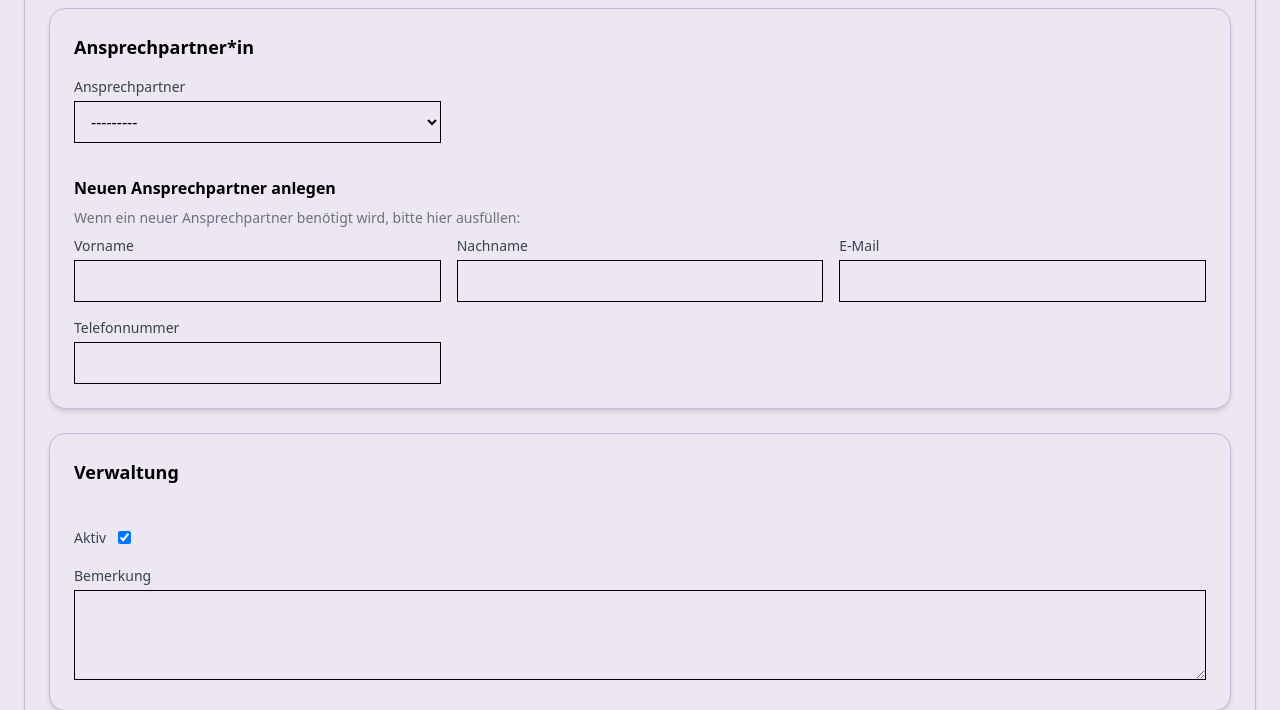
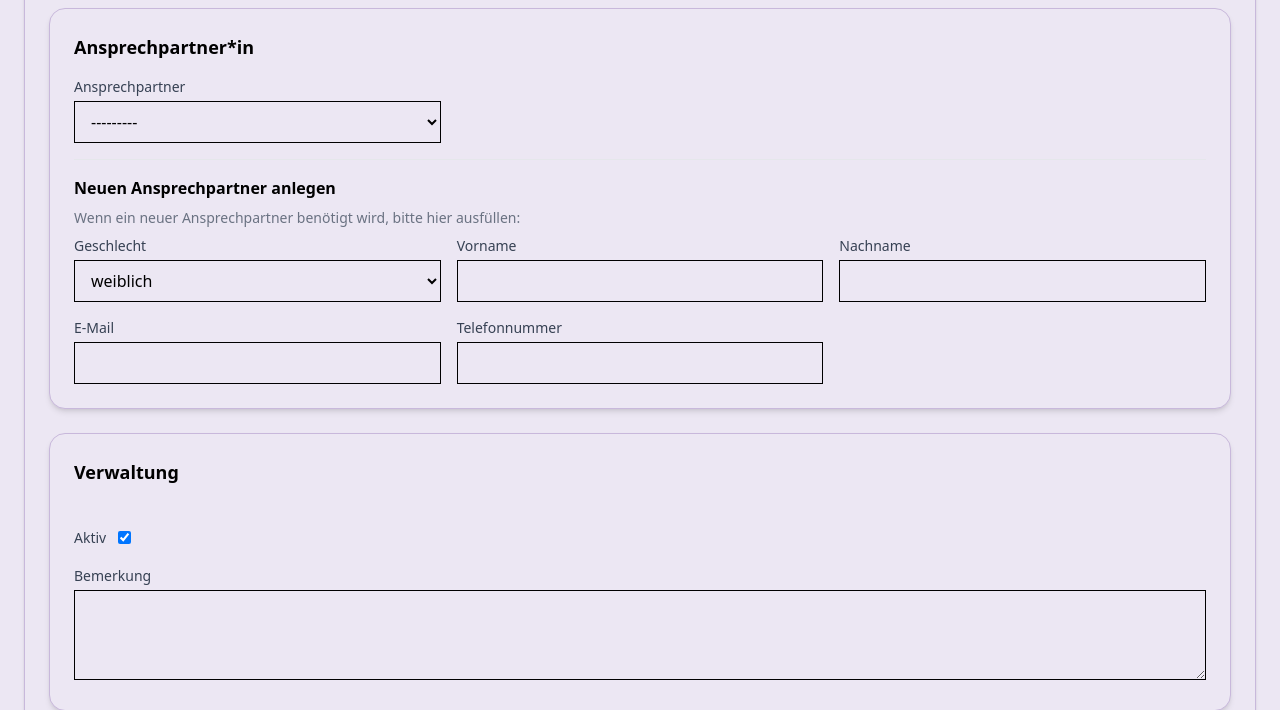
Before and after one commit to VolliVollkrass/django-projektpersmbw, a Django app: page /traeger/stellen/neu/ in a window 1280 px wide. Shown: the part 664-1374 px from the top of the page. Run offline with Django 5.2, Linux system fonts and the light colour scheme; the visitor is signed in with stand-in values (Sample User, id 1); data that the repository does not hold is empty; style sheets or scripts are compiled from the project's sources.

Commit message:
Anpassungen Geschlecht Ansprechpersonen

```diff
--- a/ansprechpartner/models.py
+++ b/ansprechpartner/models.py
@@ -7,6 +7,11 @@ GESCHLECHT = [
     ]
 
 class Ansprechpartner(models.Model):
+    GESCHLECHT = [
+        ('w', 'weiblich'),
+        ('m', 'männlich'),
+        ('d', 'divers'),
+        ]
 
     geschlecht = models.CharField("Geschlecht", max_length=1,choices=GESCHLECHT, default="m")
     vorname = models.CharField("Vorname", max_length=100)
--- a/traeger/forms.py
+++ b/traeger/forms.py
@@ -6,6 +6,12 @@ from decimal import Decimal
 
 class TraegerForm(forms.ModelForm):
     # Zusätzliche Felder für neuen Ansprechpartner
+    neuer_ansprechpartner_geschlecht = forms.ChoiceField(
+        choices=Ansprechpartner.GESCHLECHT,
+        required=False,
+        label="Geschlecht",
+        widget=forms.Select()
+    )
     neuer_ansprechpartner_vorname = forms.CharField(
         required=False, label="Vorname"
     )
@@ -42,6 +48,7 @@ class TraegerForm(forms.ModelForm):
         traeger = super().save(commit=False)
 
         # Prüfen, ob neuer Ansprechpartner angelegt werden soll
+        geschlecht = self.cleaned_data.get("neuer_ansprechpartner_geschlecht")
         vorname = self.cleaned_data.get("neuer_ansprechpartner_vorname")
         nachname = self.cleaned_data.get("neuer_ansprechpartner_nachname")
         email = self.cleaned_data.get("neuer_ansprechpartner_email")
@@ -49,6 +56,7 @@ class TraegerForm(forms.ModelForm):
 
         if vorname and nachname:
             neuer_ansprechpartner = Ansprechpartner.objects.create(
+                geschlecht=geschlecht,
                 vorname=vorname,
                 nachname=nachname,
                 email=email,
@@ -63,6 +71,12 @@ class TraegerForm(forms.ModelForm):
 
 
 class StellenForm(forms.ModelForm):
+    neuer_ansprechpartner_geschlecht = forms.ChoiceField(
+        choices=Ansprechpartner.GESCHLECHT,
+        required=False,
+        label="Geschlecht",
+        widget=forms.Select()
+    )
     neuer_ansprechpartner_vorname = forms.CharField(required=False, label="Vorname")
     neuer_ansprechpartner_nachname = forms.CharField(required=False, label="Nachname")
     neuer_ansprechpartner_email = forms.EmailField(required=False, label="E-Mail")
@@ -90,6 +104,7 @@ class StellenForm(forms.ModelForm):
         stelle = super().save(commit=False)
 
         # Neue Person aus Zusatzfeldern
+        geschlecht = self.cleaned_data.get("neuer_ansprechpartner_geschlecht")
         vorname = self.cleaned_data.get("neuer_ansprechpartner_vorname")
         nachname = self.cleaned_data.get("neuer_ansprechpartner_nachname")
         email = self.cleaned_data.get("neuer_ansprechpartner_email")
@@ -97,6 +112,7 @@ class StellenForm(forms.ModelForm):
 
         if vorname and nachname:
             neuer_ansprechpartner = Ansprechpartner.objects.create(
+                geschlecht=geschlecht,
                 vorname=vorname,
                 nachname=nachname,
                 email=email,
@@ -113,6 +129,12 @@ class StellenForm(forms.ModelForm):
 
 class EinrichtungForm(forms.ModelForm):
     # Zusätzliche Felder für neuen Ansprechpartner
+    neuer_ansprechpartner_geschlecht = forms.ChoiceField(
+        choices=Ansprechpartner.GESCHLECHT,
+        required=False,
+        label="Geschlecht",
+        widget=forms.Select()
+    )
     neuer_ansprechpartner_vorname = forms.CharField(
         required=False, label="Vorname"
     )
@@ -149,6 +171,7 @@ class EinrichtungForm(forms.ModelForm):
         einrichtung = super().save(commit=False)
 
         # Prüfen, ob neuer Ansprechpartner angelegt werden soll
+        geschlecht = self.cleaned_data.get("neuer_ansprechpartner_geschlecht")
         vorname = self.cleaned_data.get("neuer_ansprechpartner_vorname")
         nachname = self.cleaned_data.get("neuer_ansprechpartner_nachname")
         email = self.cleaned_data.get("neuer_ansprechpartner_email")
@@ -156,6 +179,7 @@ class EinrichtungForm(forms.ModelForm):
 
         if vorname and nachname:
             neuer_ansprechpartner = Ansprechpartner.objects.create(
+                geschlecht=geschlecht,
                 vorname=vorname,
                 nachname=nachname,
                 email=email,
--- a/traeger/models.py
+++ b/traeger/models.py
@@ -126,7 +126,7 @@ class Stelle(models.Model):
     geaendert_am = models.DateTimeField(auto_now=True)
 
     def __str__(self):
-        return f"{self.name} - {self.position}"
+        return f"{self.einrichtung.traeger.name} - {self.name} - {self.position} "
 
     class Meta:
         verbose_name = "Stellen"
--- a/traeger/templates/einrichtung/einrichtung_form.html
+++ b/traeger/templates/einrichtung/einrichtung_form.html
@@ -63,6 +63,7 @@
                 </p>
 
                 <div class="grid grid-cols-1 md:grid-cols-3 gap-4">
+                    {% include "personal/partials/form_field.html" with field=form.neuer_ansprechpartner_geschlecht %}
                     {% include "personal/partials/form_field.html" with field=form.neuer_ansprechpartner_vorname %}
                     {% include "personal/partials/form_field.html" with field=form.neuer_ansprechpartner_nachname %}
                     {% include "personal/partials/form_field.html" with field=form.neuer_ansprechpartner_email %}
--- a/traeger/templates/stellen/stellen_form.html
+++ b/traeger/templates/stellen/stellen_form.html
@@ -63,6 +63,7 @@
                 </p>
 
                 <div class="grid grid-cols-1 md:grid-cols-3 gap-4">
+                    {% include "personal/partials/form_field.html" with field=form.neuer_ansprechpartner_geschlecht %}
                     {% include "personal/partials/form_field.html" with field=form.neuer_ansprechpartner_vorname %}
                     {% include "personal/partials/form_field.html" with field=form.neuer_ansprechpartner_nachname %}
                     {% include "personal/partials/form_field.html" with field=form.neuer_ansprechpartner_email %}
--- a/traeger/templates/traeger/traeger_form.html
+++ b/traeger/templates/traeger/traeger_form.html
@@ -63,6 +63,7 @@
                 </p>
 
                 <div class="grid grid-cols-1 md:grid-cols-3 gap-4">
+                    {% include "personal/partials/form_field.html" with field=form.neuer_ansprechpartner_geschlecht %}
                     {% include "personal/partials/form_field.html" with field=form.neuer_ansprechpartner_vorname %}
                     {% include "personal/partials/form_field.html" with field=form.neuer_ansprechpartner_nachname %}
                     {% include "personal/partials/form_field.html" with field=form.neuer_ansprechpartner_email %}
```
